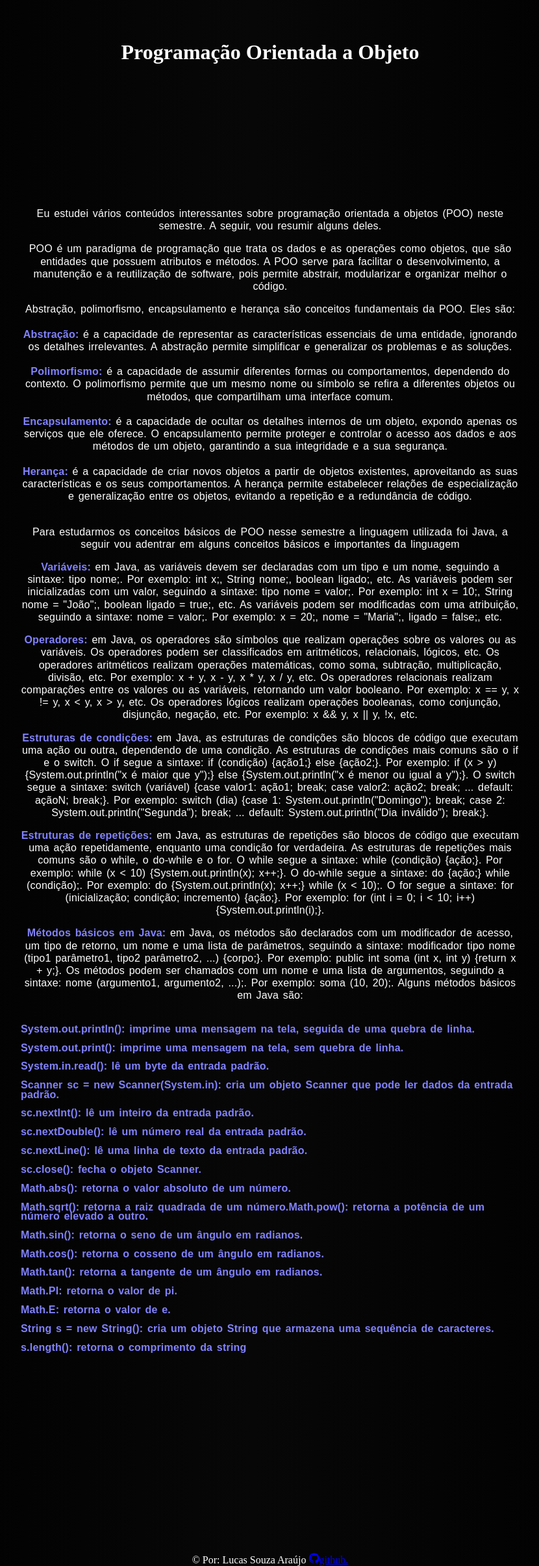
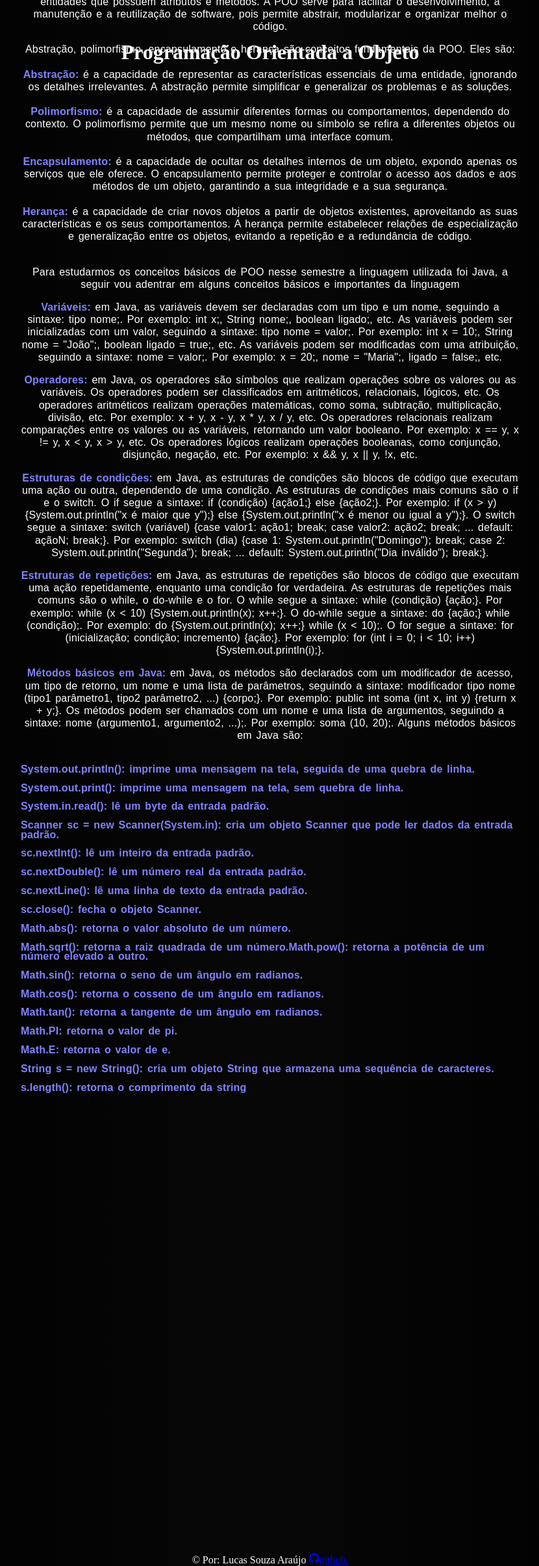
Before and after one commit to logosart/pythonanywhere, a Django app: page /materias/poo in a window 1280 px wide. Shown: the whole page at 65% size, without its empty margins (224-1054 px from the left). Run offline with Django 4.2, Linux system fonts and the light colour scheme.

Commit message:
alterando position

```diff
--- a/portfolio/templates/poo.html
+++ b/portfolio/templates/poo.html
@@ -105,7 +105,7 @@ destaque{
 .texto{
     /*tentando centralizar a div*/
     position: absolute;
-    top: 150%;
+    top: 100%;
     left: 50%;
     transform: translate(-50%, -50%);
 
--- a/portfolio/templates/redes.html
+++ b/portfolio/templates/redes.html
@@ -55,7 +55,7 @@ body{
 
 .texto{
     position: absolute;
-    top: 85%;
+    top: 55%;
     left: 50%;
     transform: translate(-50%, -50%);
 
```
